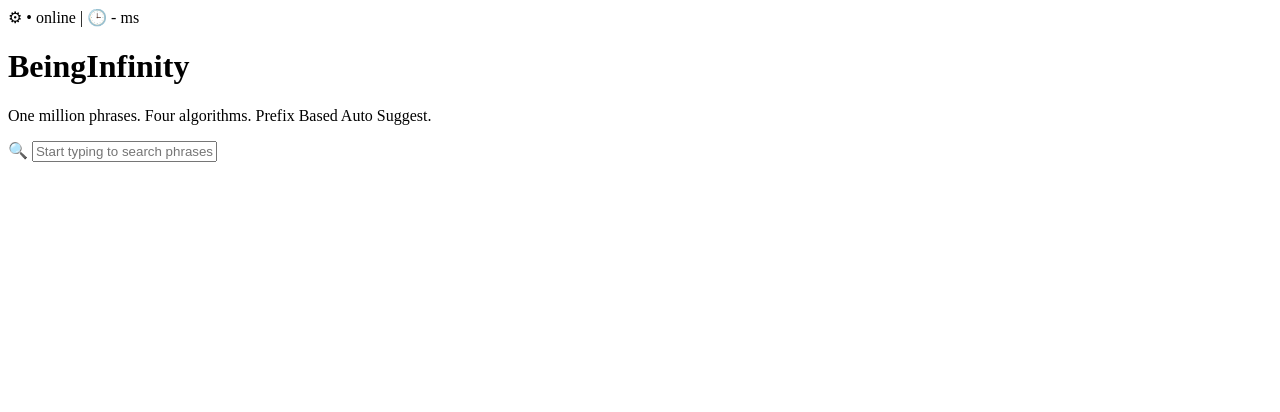
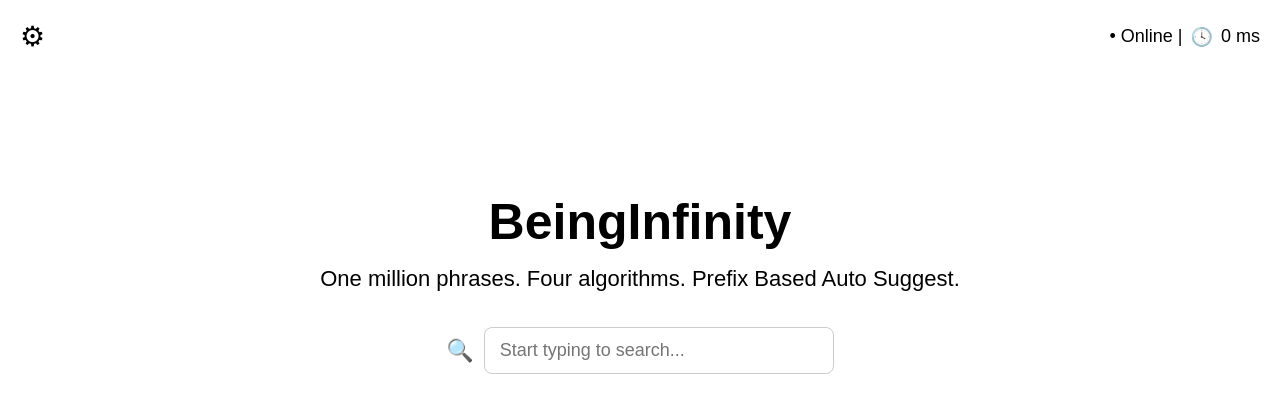
Before and after one commit to aswinianmangari/autosuggest, a website: page frontend/pages/autosuggest.html in a window 1280 px wide. Drawn offline with Linux system fonts and the light colour scheme.

Commit message:
style added

```diff
--- a/frontend/pages/autosuggest.html
+++ b/frontend/pages/autosuggest.html
@@ -1,25 +1,118 @@
 <!DOCTYPE html>
-<html>
+<html lang="en">
 <head>
-    <title>BeingInfinity</title>
+    <meta charset="UTF-8">
+    <meta name="viewport" content="width=device-width, initial-scale=1.0">
+    <title>Being Infinity</title>
+
+    <style>
+        * {
+            margin: 0;
+            padding: 0;
+            box-sizing: border-box;
+        }
+
+        body {
+            font-family: Arial, sans-serif;
+        }
+
+        /* Top Bar */
+        .top-bar {
+            display: flex;
+            justify-content: space-between;
+            align-items: center;
+            padding: 20px;
+        }
+
+        .settings {
+            font-size: 28px;
+            cursor: pointer;
+        }
+
+        .status {
+            display: flex;
+            align-items: center;
+            gap: 8px;
+            font-size: 18px;
+        }
+
+        /* Main Content */
+        .container {
+            text-align: center;
+            margin-top: 120px;
+        }
+
+        h1 {
+            font-size: 50px;
+            margin-bottom: 15px;
+        }
+
+        p {
+            font-size: 22px;
+            margin-bottom: 35px;
+        }
+
+        /* Search Box */
+        .search-box {
+            display: flex;
+            justify-content: center;
+            align-items: center;
+            gap: 10px;
+        }
+
+        .search-box input {
+            width: 350px;
+            padding: 12px 15px;
+            font-size: 18px;
+            border: 1px solid #ccc;
+            border-radius: 8px;
+            outline: none;
+        }
+
+        .search-box input:focus {
+            border-color: #0078d7;
+        }
+
+        .search-icon {
+            font-size: 22px;
+        }
+    </style>
 </head>
+
 <body>
-    <div>
-        <span>&#9881;</span>
-        <span>&#x2022; online | &#x1F552; - ms</span>
+
+    <!-- Top Bar -->
+    <div class="top-bar">
+
+        <!-- Left -->
+        <div class="settings">
+            &#9881;
+        </div>
+
+        <!-- Right -->
+        <div class="status">
+            <span>&#8226; Online |</span>
+            <span>&#128339;</span>
+            <span>0 ms</span>
+        </div>
 
     </div>
 
-    <h1>BeingInfinity</h1>
-    <p>
-        One million phrases.
-        Four algorithms.
-        Prefix Based Auto Suggest.
-    </p>
-    <div>
-        <span>&#128269;</span>
-        <input type="text" placeholder="Start typing to search phrases">
+    <!-- Main Content -->
+    <div class="container">
+
+        <h1>BeingInfinity</h1>
+
+        <p>
+            One million phrases. Four algorithms. Prefix Based Auto Suggest.
+        </p>
+
+        <div class="search-box">
+            <span class="search-icon">🔍</span>
+            <input type="text" placeholder="Start typing to search...">
+        </div>
+
     </div>
-    <br>
+
 </body>
 </html>
```
